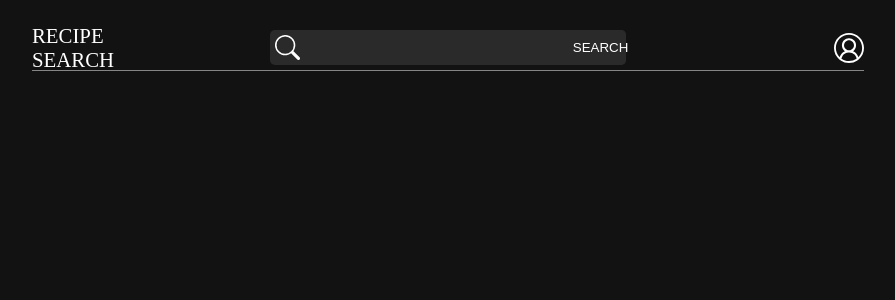
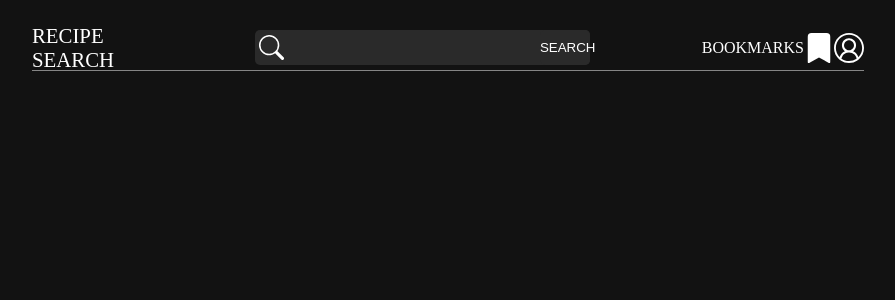
Before and after one commit to hefest42/recipe-search, a React (Create React App) app: page /recipes in a window 1280 px wide. Shown: the top 300 px of the page, without its empty margins (192-1087 px from the left). Built offline with nearby package versions, Linux system fonts and the light colour scheme.

Commit message:
added bookmarks button

```diff
--- a/src/CSS/index.scss
+++ b/src/CSS/index.scss
@@ -147,20 +147,25 @@ body {
 
     &-links {
         width: 20%;
+        height: 100%;
+        color: #fff;
 
         display: flex;
-        justify-content: flex-end;
+        justify-content: space-between;
 
-        a {
-            color: #fff;
-            text-decoration: none;
+        &_container {
+            height: 100%;
+            cursor: pointer;
+
+            display: flex;
+            justify-content: space-between;
+            align-items: center;
         }
 
         svg {
             color: white;
             width: 30px;
             height: 30px;
-            cursor: pointer;
         }
     }
 }
@@ -355,6 +360,15 @@ body {
     }
 }
 
+.account {
+    position: absolute;
+    top: 10%;
+    left: 72%;
+    background-color: white;
+    width: 20rem;
+    height: 15rem;
+}
+
 //! ERROR ////////////////////////////////////////////////////////////////////////////////
 .error {
     color: $error-secondary;
--- /dev/null
+++ b/src/components/AccountDropdown.js
@@ -0,0 +1,7 @@
+import React from "react";
+
+const AccountDropdown = () => {
+    return <div className="account"></div>;
+};
+
+export default AccountDropdown;
--- a/src/components/ContainerTop.js
+++ b/src/components/ContainerTop.js
@@ -2,9 +2,11 @@ import React, { useState, useRef } from "react";
 
 import { Link, useNavigate } from "react-router-dom";
 
-import { BsSearch, BsGithub } from "react-icons/bs";
+import { BsSearch, BsFillBookmarkFill } from "react-icons/bs";
 import { FaExternalLinkAlt } from "react-icons/fa";
 import { VscAccount } from "react-icons/vsc";
+
+import AccountDropdown from "./AccountDropdown";
 
 const ContainerTop = () => {
     const navigate = useNavigate();
@@ -57,7 +59,13 @@ const ContainerTop = () => {
                 </form>
             </div>
             <div className="top-links">
-                <VscAccount />
+                <div className="top-links_container">
+                    BOOKMARKS <BsFillBookmarkFill />
+                </div>
+                <div className="top-links_container">
+                    <VscAccount />
+                </div>
+                {/* <AccountDropdown /> */}
             </div>
         </div>
     );
```
